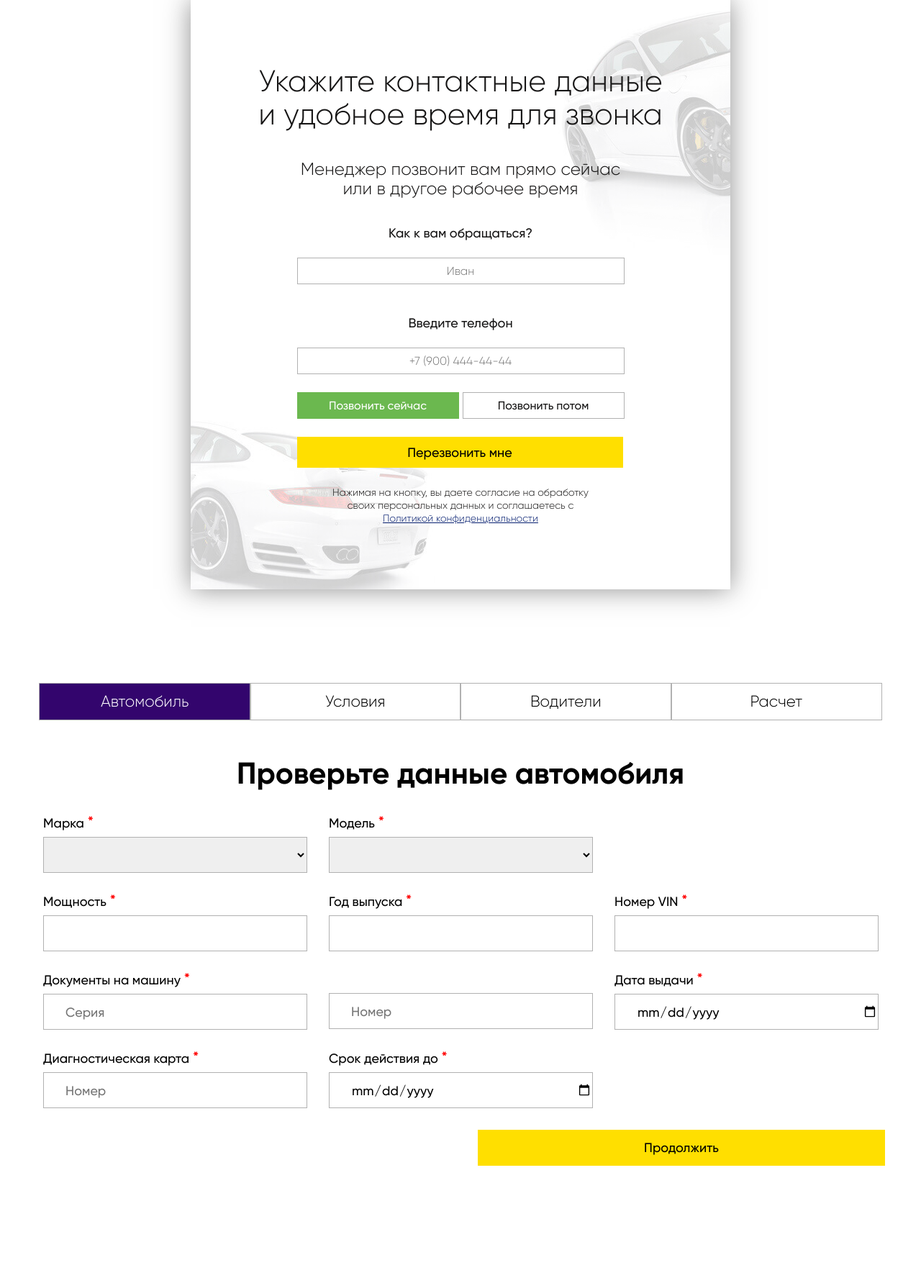
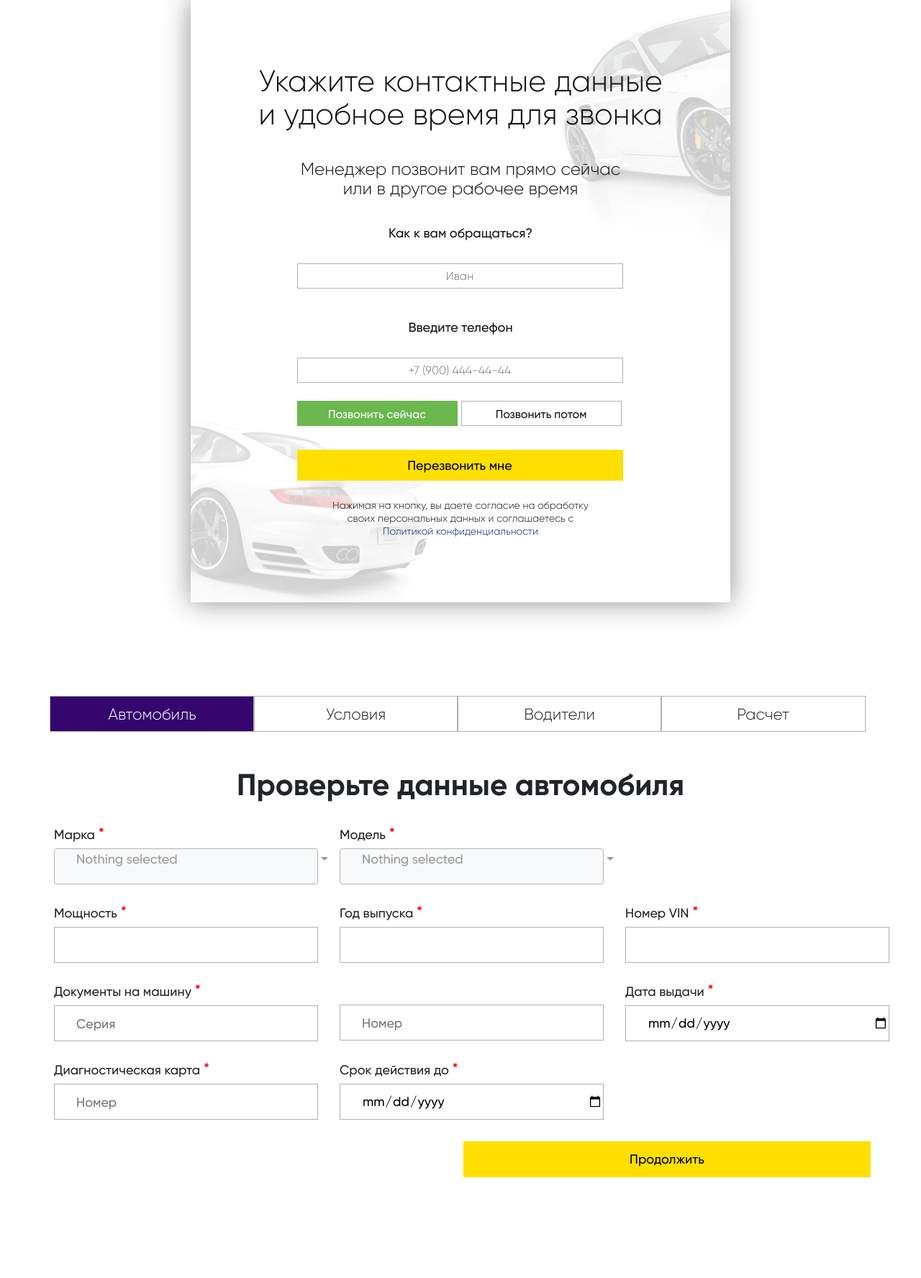
Before and after one commit to Akarumey95/osago, a PHP site: page / in a window 1280 px wide. Shown: the whole page at 72% size. Before the commit the page ends 1620 px from the top, so only its background shows below. Run offline with PHP 8.4, Linux system fonts and the light colour scheme; data that the repository does not hold is empty; some libraries are stand-ins or nearby versions.

Commit message:
Select with search

```diff
--- a/css/my.css
+++ b/css/my.css
@@ -233,7 +233,8 @@ label.error {
     font-size: 17px!important;
 }
 .tabs .tab input,
-.tabs .tab select {
+.tabs .tab select,
+.tabs .tab .dropdown-toggle {
     display: inline-block;
     box-sizing: content-box;
     height: 48px;
@@ -243,6 +244,10 @@ label.error {
     font-size: 18px;
     font-family: Gilroy-Medium;
 }
+.tabs .tab .bootstrap-select{
+    width: 100%!important;
+}
+
 .tabs .tab input.short__input{
     width: 145px;
 }
--- a/js/my.js
+++ b/js/my.js
@@ -1,4 +1,7 @@
 $(document).ready(function () {
+
+    $("#autoMarks").selectpicker();
+    $("#autoModels").selectpicker();
 
     var is_submit = false;
     var companies = [];
@@ -39,6 +42,7 @@ $(document).ready(function () {
            $.each(data, function (index, item) {
                $('#autoModels').append("<option value='" + item.name + "' data-category='" + item.category + "'>" + item.name + "</option>");
            });
+           $('#autoModels').selectpicker('refresh');
        });
     });
 
--- a/views/footer.php
+++ b/views/footer.php
@@ -76,6 +76,10 @@
 <script type="text/javascript" src="../js/jsValid/dist/jquery.validate.min.js"></script>
 <script type="text/javascript" src="../js/jsValid/dist/additional-methods.min.js"></script>
 <script type="text/javascript" src="../js/jsValid/dist/localization/messages_ru.js"></script>
+<script src="https://cdnjs.cloudflare.com/ajax/libs/popper.js/1.14.7/umd/popper.min.js" integrity="sha384-UO2eT0CpHqdSJQ6hJty5KVphtPhzWj9WO1clHTMGa3JDZwrnQq4sF86dIHNDz0W1" crossorigin="anonymous"></script>
+<script src="https://stackpath.bootstrapcdn.com/bootstrap/4.3.1/js/bootstrap.min.js" integrity="sha384-JjSmVgyd0p3pXB1rRibZUAYoIIy6OrQ6VrjIEaFf/nJGzIxFDsf4x0xIM+B07jRM" crossorigin="anonymous"></script>
+<!-- Latest compiled and minified JavaScript -->
+<script src="https://cdn.jsdelivr.net/npm/bootstrap-select@1.13.9/dist/js/bootstrap-select.min.js"></script>
 <script>
     $(document).ready(function () {
         $("#calculate__form").validate({
@@ -256,6 +260,5 @@
         });
     });
 </script>
-<script src="https://cdn.jsdelivr.net/npm/bootstrap-select@1.13.9/dist/js/bootstrap-select.min.js" defer></script>
 </body>
 </html>
--- a/views/head.php
+++ b/views/head.php
@@ -10,7 +10,12 @@
     <meta name="viewport" content="width=device-width, initial-scale=1">
     <meta name="keywords" content="" />
     <meta name="description" content="" />
+
+    <link href="https://stackpath.bootstrapcdn.com/bootstrap/4.3.1/css/bootstrap.min.css" rel="stylesheet">
+
     <link href="css/my.css" rel="stylesheet">
+    <!-- Latest compiled and minified CSS -->
     <link rel="stylesheet" href="https://cdn.jsdelivr.net/npm/bootstrap-select@1.13.9/dist/css/bootstrap-select.min.css">
+
 </head>
 <body>
--- a/views/tab_1.php
+++ b/views/tab_1.php
@@ -3,7 +3,7 @@
     <div class="block__row"><!--Block ROW-->
         <div class="block__item">
             <label>Марка <span class="required__symbol">*</span></label>
-            <select name="vehicle_mark_name" id="autoMarks" required>
+            <select name="vehicle_mark_name selectpicker" id="autoMarks" data-live-search="true" required>
                 <option></option>
                 <?php foreach ($res['results'] as $item):?>
                     <option value="<?=$item['name']?>" data-id="<?=$item['id']?>"><?=$item['name']?></option>
@@ -12,7 +12,7 @@
         </div>
         <div class="block__item">
             <label>Модель <span class="required__symbol">*</span></label>
-            <select name="vehicle_model_name" id="autoModels" required></select>
+            <select name="vehicle_model_name selectpicker" id="autoModels" data-live-search="true" required></select>
         </div>
         <div class="block__item">
             <label class="empty__label"></label>
--- a/views/tab_2.php
+++ b/views/tab_2.php
@@ -7,7 +7,7 @@
         </div>
         <div class="block__item">
             <label>Выберите период <span class="required__symbol">*</span></label>
-            <input class="short__input" type="number" name="insurance_period" value="" required minlength="1" maxlength="2" min="1" max="12">
+            <input class="short__input" type="number" name="insurance_period" value="" required minlength="1" maxlength="2" min="3" max="12">
         </div>
         <div class="block__item">
             <label class="empty__label"></label>
```
